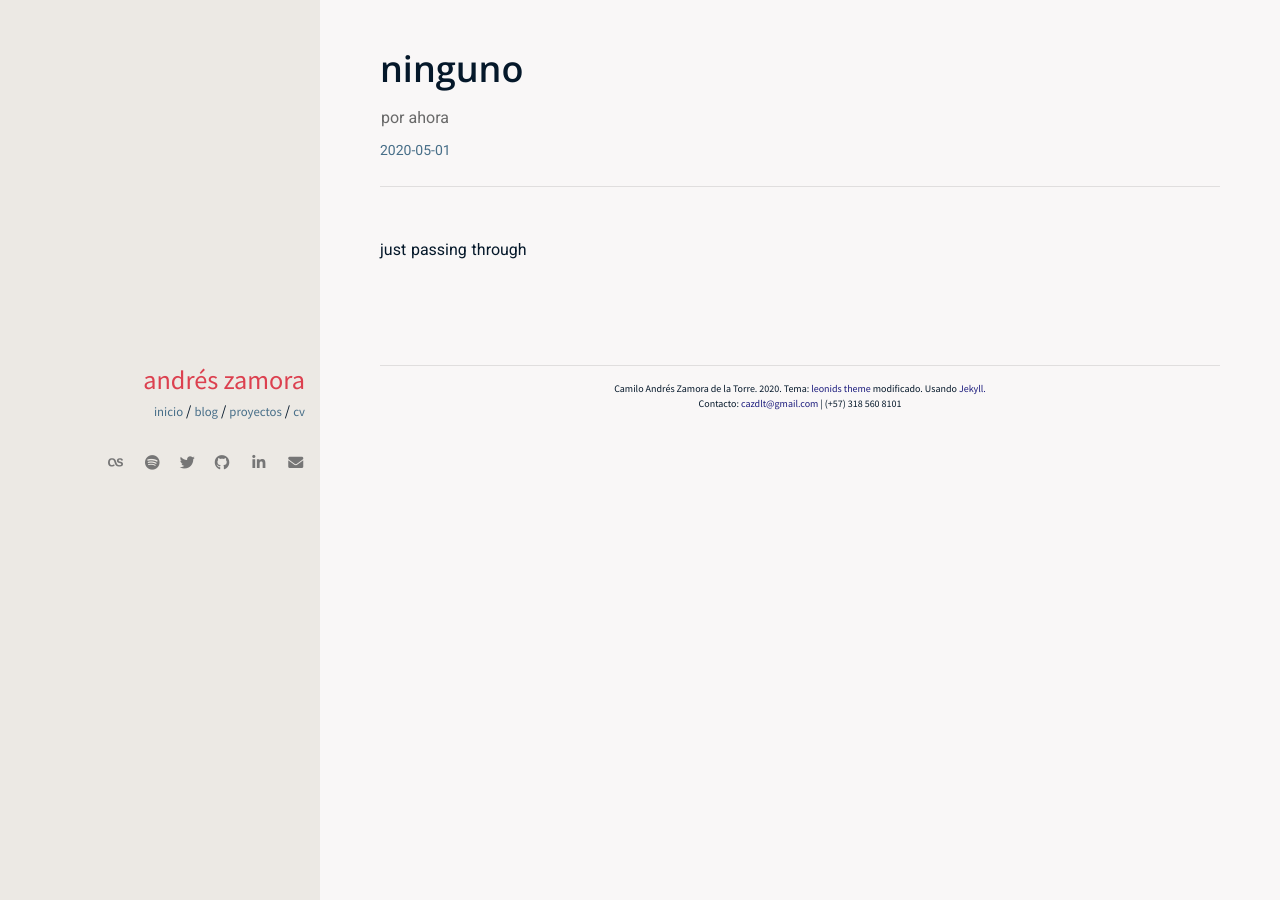
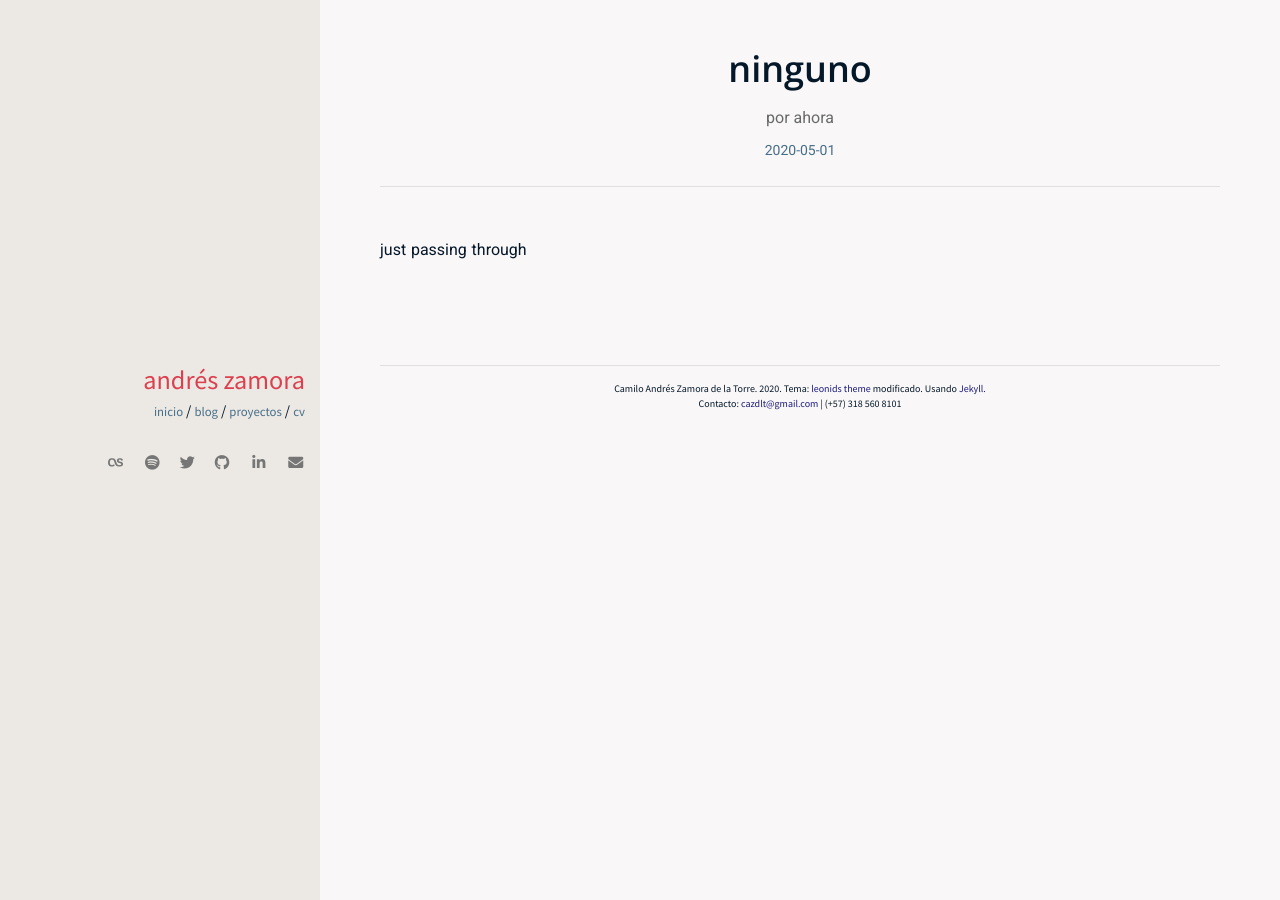
Before and after one commit to cazdlt/cazdlt.github.io, a Jekyll site: the page built from _posts/2020-05-01-proyecto.md, in a window 1280 px wide. Built offline with Jekyll 4.4.1, drawn with Linux system fonts in a browser that asks for light colours.

Commit message:
Post listing centrado

```diff
--- a/_layouts/post.html
+++ b/_layouts/post.html
@@ -18,9 +18,17 @@ layout: default
       {% endif %}
       <div class="post-date">
         {{ page.date | date: "%Y-%m-%d " | upcase }}
+
+      {% if page.categories.size > 0 %}
+      •
+      {% for cat in page.categories %}
+        <a class="post-cat" href="{{ site.url }}/categorias/#{{ cat }}">{{ cat }}</a>
+        {% unless forloop.last %}
+        <span>/</span>
+        {% endunless %}
+      {% endfor %}
+      {% endif %}
       </div>
-      {% comment %} •
-      {% include read_time.html %} {% endcomment %}
     </span>
     <hr>
   </header>
--- a/_sass/pages/_layout.scss
+++ b/_sass/pages/_layout.scss
@@ -128,6 +128,10 @@
 }
 
 .post-header {
+  text-align: center;
+  h4{
+    margin-top: 0;
+  }
   .post-title {
     font-family: "Open Sans", "Roboto", "Source Sans Pro", "sans-serif";
     font-size: 30px;
--- a/_sass/pages/_post.scss
+++ b/_sass/pages/_post.scss
@@ -59,6 +59,7 @@ section.post {
 // Post meta
 .post-meta {
   font-size: 13px;
+  margin-bottom: 0px;
   //
   // font-weight: bold;
 	.post-date {
@@ -98,6 +99,9 @@ a.read-more {
 
 .post-content{
   font-size: 16px;
+  img{
+    max-width: 50%;
+  }
 }
 
 #post {
@@ -165,10 +169,11 @@ a.read-more {
   }
 }
 .post-image-feature {
-  margin-bottom: 40px;
+  margin: 10px auto;
   .feature-image {
-    max-width: 100%;
-    max-height: 500px;
+    max-width: 50%;
+    max-height: 400px;
+    // margin-left: 0px;
   }
 }
 
```
Also changed, not shown: _layouts/post_listing.html (+7 -3 lines), _layouts/project_listing.html (+7 -3 lines).
